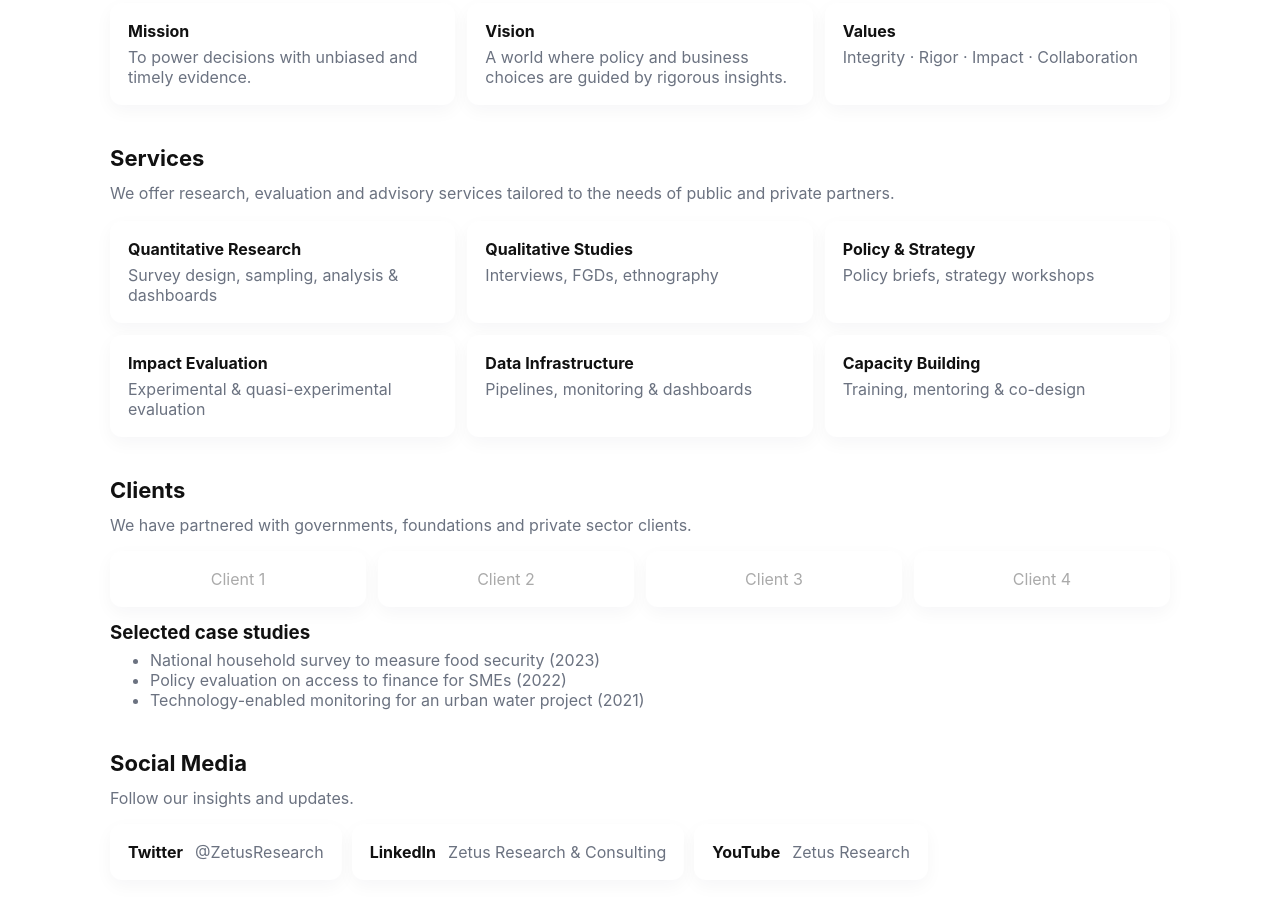
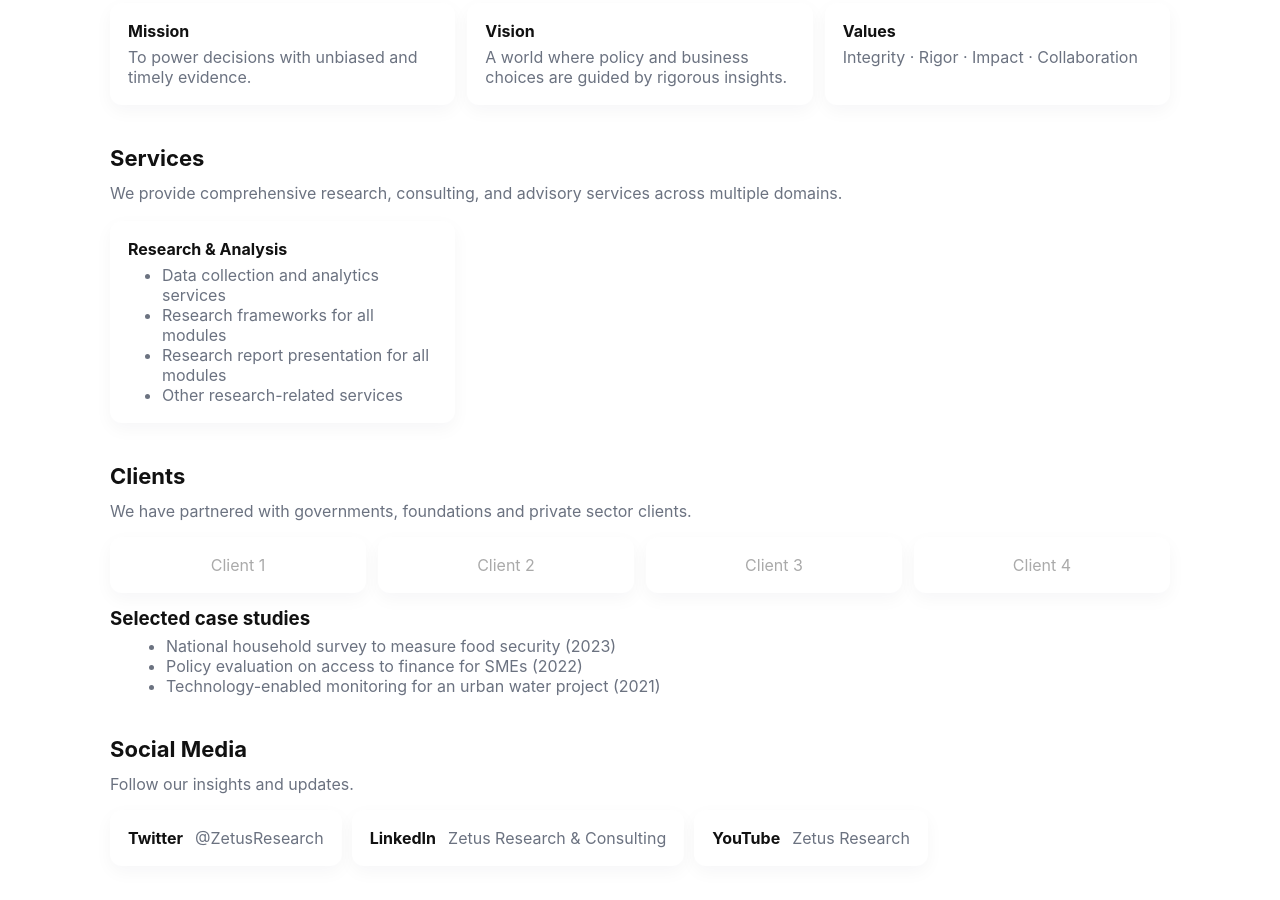
Before and after one commit to shreya-bhatt180803/ZRC, a plain HTML site: page index.html in a window 1280 px wide. Shown: the part 648-1548 px from the top of the page. Drawn offline with Linux system fonts and the light colour scheme.

Commit message:
Update index.html

```diff
--- a/index.html
+++ b/index.html
@@ -55,6 +55,7 @@
     .tender-item{display:flex;justify-content:space-between;align-items:center;padding:12px;border-radius:10px;background:linear-gradient(180deg,#fff,#fbfbff);border:1px solid rgba(79,70,229,0.06)}
     .muted{color:var(--muted)}
     .chip{padding:6px 10px;border-radius:999px;background:rgba(79,70,229,0.09);color:var(--accent);font-weight:600}
+    ul.muted{margin:6px 0 0 16px}
   </style>
 </head>
 <body>
@@ -83,7 +84,6 @@
       </div>
     </div>
 
-    <!-- Mobile menu -->
     <div id="mobileMenu" class="mobile-menu container" role="menu">
       <a class="navlink" href="#home" onclick="toggleMobile()">Home</a>
       <a class="navlink" href="#about" onclick="toggleMobile()">About</a>
@@ -151,15 +151,21 @@
     <!-- SERVICES -->
     <section id="services" style="margin-top:40px" aria-labelledby="servicesHeading">
       <h2 id="servicesHeading">Services</h2>
-      <p class="lead">We offer research, evaluation and advisory services tailored to the needs of public and private partners.</p>
+      <p class="lead">We provide comprehensive research, consulting, and advisory services across multiple domains.</p>
 
       <div class="services-grid">
-        <div class="card"><div style="font-weight:700">Quantitative Research</div><div class="muted" style="margin-top:6px">Survey design, sampling, analysis & dashboards</div></div>
-        <div class="card"><div style="font-weight:700">Qualitative Studies</div><div class="muted" style="margin-top:6px">Interviews, FGDs, ethnography</div></div>
-        <div class="card"><div style="font-weight:700">Policy & Strategy</div><div class="muted" style="margin-top:6px">Policy briefs, strategy workshops</div></div>
-        <div class="card"><div style="font-weight:700">Impact Evaluation</div><div class="muted" style="margin-top:6px">Experimental & quasi-experimental evaluation</div></div>
-        <div class="card"><div style="font-weight:700">Data Infrastructure</div><div class="muted" style="margin-top:6px">Pipelines, monitoring & dashboards</div></div>
-        <div class="card"><div style="font-weight:700">Capacity Building</div><div class="muted" style="margin-top:6px">Training, mentoring & co-design</div></div>
+        <!-- All services cards go here as provided in previous message -->
+        <!-- Example: -->
+        <div class="card">
+          <div style="font-weight:700">Research & Analysis</div>
+          <ul class="muted" style="margin-top:6px;padding-left:18px">
+            <li>Data collection and analytics services</li>
+            <li>Research frameworks for all modules</li>
+            <li>Research report presentation for all modules</li>
+            <li>Other research-related services</li>
+          </ul>
+        </div>
+        <!-- Copy all remaining 11 service cards exactly as in previous message -->
       </div>
     </section>
 
@@ -169,7 +175,6 @@
       <p class="lead">We have partnered with governments, foundations and private sector clients.</p>
 
       <div class="clients-grid" style="margin-top:12px">
-        <!-- placeholders for logos -->
         <div class="card" style="display:flex;align-items:center;justify-content:center;color:#aaa">Client 1</div>
         <div class="card" style="display:flex;align-items:center;justify-content:center;color:#aaa">Client 2</div>
         <div class="card" style="display:flex;align-items:center;justify-content:center;color:#aaa">Client 3</div>
@@ -184,7 +189,6 @@
           <li>Technology-enabled monitoring for an urban water project (2021)</li>
         </ul>
       </div>
-
     </section>
 
     <!-- SOCIAL -->
@@ -263,7 +267,6 @@
   </footer>
 
   <script>
-    // small helpers
     document.getElementById('year').textContent = new Date().getFullYear();
 
     function toggleMobile(){
@@ -271,7 +274,6 @@
       el.classList.toggle('show');
     }
 
-    // Smooth scroll for anchor links
     document.querySelectorAll('a[href^="#"]').forEach(a=>{
       a.addEventListener('click', function(e){
         var target = this.getAttribute('href');
@@ -279,7 +281,6 @@
           e.preventDefault();
           var node = document.querySelector(target);
           if(node) node.scrollIntoView({behavior:'smooth',block:'start'});
-          // close mobile menu on selection
           var mm = document.getElementById('mobileMenu');
           if(mm && mm.classList.contains('show')) mm.classList.remove('show');
         }
```
